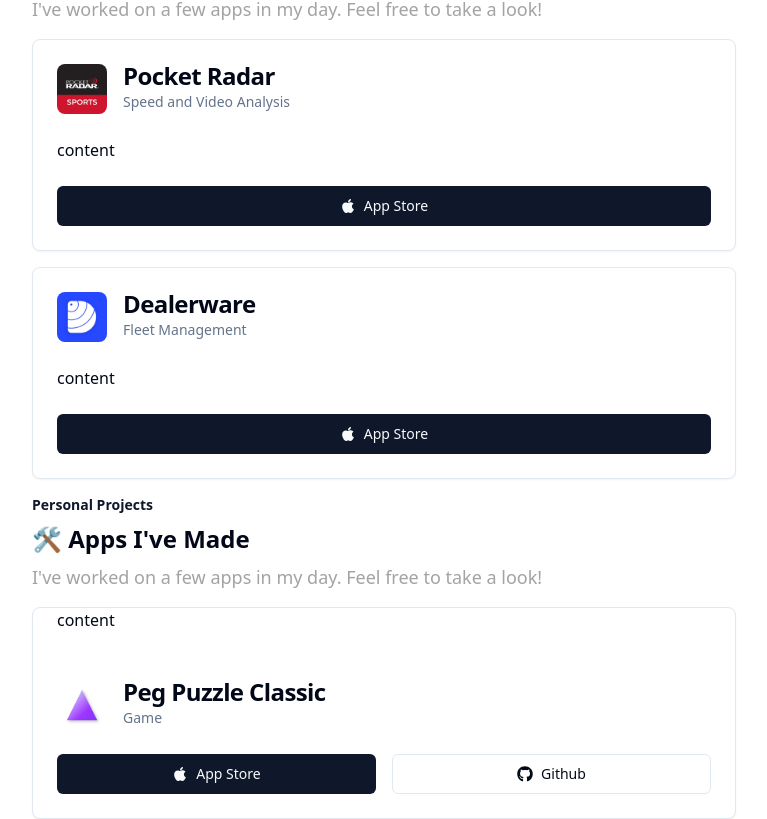
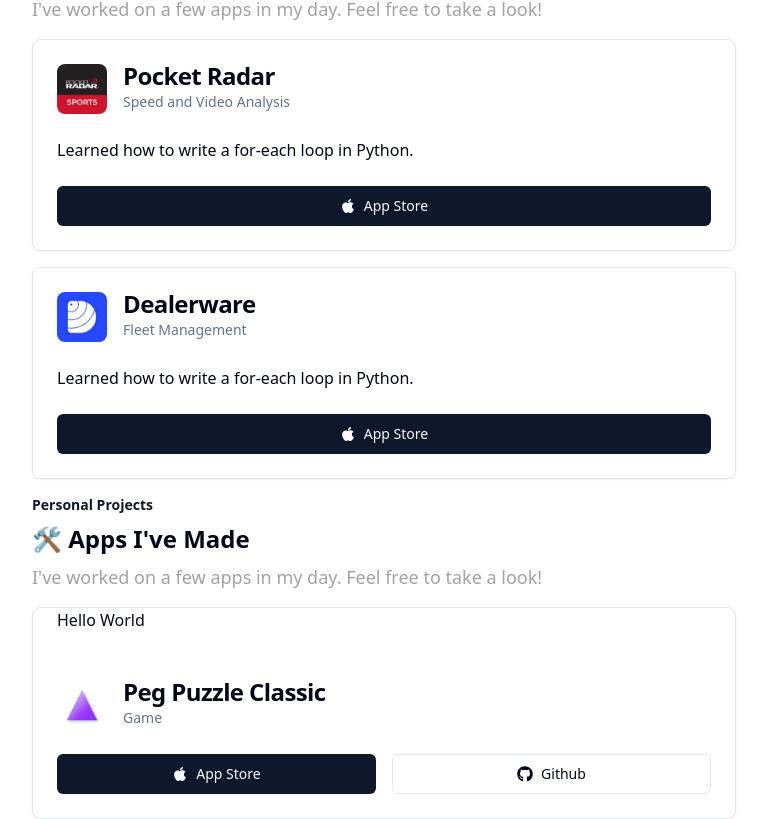
Before and after one commit to kodydeda4/nextjs-kodydeda, a Next.js app: page / in a window 1280 px wide. Shown: the part 535-1354 px from the top of the page, without its empty margins (256-1023 px from the left). Built offline with nearby package versions, Linux system fonts and the light colour scheme.

Commit message:
Update page.tsx

```diff
--- a/app/page.tsx
+++ b/app/page.tsx
@@ -20,7 +20,7 @@
     description: "Game",
     appIconSrc: "/peg-puzzle-classic.png",
     appStoreURL: "https://apps.apple.com/us/app/peg-puzzle-classic/id6469359729",
-    githubURL: "https://github.com/kodydeda4/PegPuzzleClassic"
+    githubURL: "https://github.com/kodydeda4/PegPuzzleClassic",
   }
 ]
 
@@ -29,13 +29,15 @@
     title: "Pocket Radar",
     description: "Speed and Video Analysis",
     appIconSrc: "/pocket-radar.png",
-    appStoreURL: "https://apps.apple.com/us/app/pocket-radar-sports/id1576214627"
+    appStoreURL: "https://apps.apple.com/us/app/pocket-radar-sports/id1576214627",
+    responsibilities: "Learned how to write a for-each loop in Python.",
   },
   {
     title: "Dealerware",
     description: "Fleet Management",
     appIconSrc: "/dealerware.png",
-    appStoreURL: "https://apps.apple.com/us/app/dealerware/id1168703299"
+    appStoreURL: "https://apps.apple.com/us/app/dealerware/id1168703299",
+    responsibilities: "Learned how to write a for-each loop in Python.",
   }
 ]
 
@@ -44,32 +46,7 @@
     <main className="max-w-3xl mx-auto px-4">
       <div className="flex flex-col gap-8">
         <div className="px-4 gap-8">
-          <div className="flex justify-center w-full mt-8">
-            <Image
-              src="/avatar.png"
-              width={125}
-              height={125}
-              alt="Screenshots of the dashboard project showing desktop version"
-              className="rounded-lg"
-            />
-          </div>
-
-          <div className="flex flex-col gap-2 pb-8">
-            <h1 className="text-3xl font-extrabold">
-              {"Hi, I'm Kody Deda"}
-            </h1>
-            <h2 className="text-3xl font-extrabold">
-              Welcome to my portfolio!
-            </h2>
-            <p className="text-xl text-neutral-400">
-              {"This is a description of my software development skills and stuff, especially related to SwiftUI."}
-            </p>
-
-            <div className="flex gap-4">
-              <Button className="w-full">Contact Me</Button>
-              <Button variant="outline" className="w-full">Resume PDF</Button>
-            </div>
-          </div>
+          <Header />
 
           <SectionHeader
             caption="Professional Experience"
@@ -80,8 +57,6 @@
             {personalExperience.map((value, index) => (
               <ProfessionalExperienceCard key={index} {...value} />
             ))}
-          </div>
-          <div className="flex flex-col gap-4 w-full">
           </div>
 
           <SectionHeader
@@ -100,6 +75,37 @@
   );
 }
 
+const Header: React.FC = () => (
+  <div>
+    <div className="flex justify-center w-full mt-8">
+      <Image
+        src="/avatar.png"
+        width={125}
+        height={125}
+        alt="Screenshots of the dashboard project showing desktop version"
+        className="rounded-lg"
+      />
+    </div>
+
+    <div className="flex flex-col gap-2 pb-8">
+      <h1 className="text-3xl font-extrabold">
+        {"Hi, I'm Kody Deda"}
+      </h1>
+      <h2 className="text-3xl font-extrabold">
+        Welcome to my portfolio!
+      </h2>
+      <p className="text-xl text-neutral-400">
+        {"This is a description of my software development skills and stuff, especially related to SwiftUI."}
+      </p>
+
+      <div className="flex gap-4">
+        <Button className="w-full">Contact Me</Button>
+        <Button variant="outline" className="w-full">Resume PDF</Button>
+      </div>
+    </div>
+  </div>
+);
+
 const SectionHeader: React.FC<{ caption: string; title: string; description: string }> = ({ caption, title, description }) => {
   return (
     <div className="flex flex-col gap-2 py-4">
@@ -115,6 +121,7 @@
   description: string
   appIconSrc: string
   appStoreURL: string
+  responsibilities: string
 }
 
 const ProfessionalExperienceCard: React.FC<ProfessionalExperienceCardProps> = (props) => {
@@ -137,7 +144,7 @@
       </CardHeader>
 
       <CardContent>
-        <p>content</p>
+        <p>{props.responsibilities}</p>
       </CardContent>
 
       <CardFooter className="flex gap-4">
@@ -163,7 +170,7 @@
   return (
     <Card className="w-full" >
       <CardContent>
-        <p>content</p>
+        <p>Hello World</p>
       </CardContent>
 
       <CardHeader>
```
